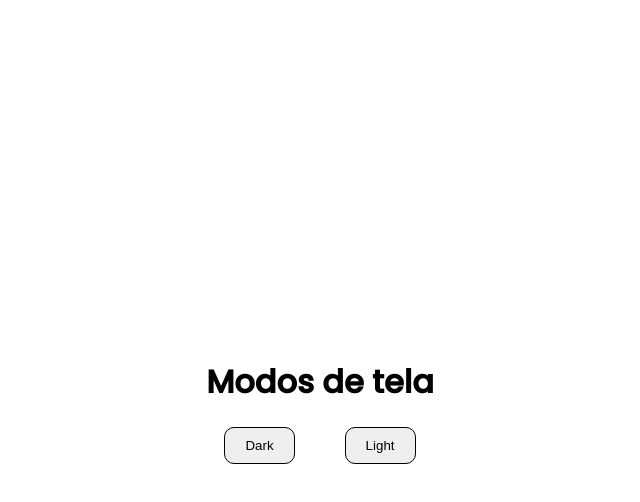
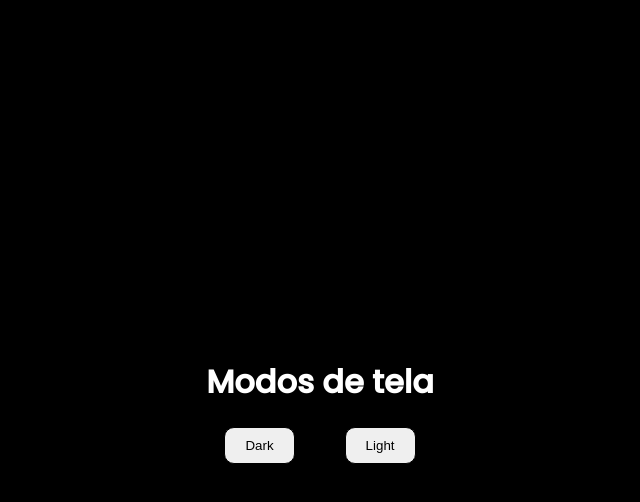
Before and after one commit to vidadofael/modoDarkLight, a plain HTML site: page index.html in a window 1280 px wide. Both pictures are taken after a click on the button "Dark". Shown: the whole page, without its empty margins (320-960 px from the left). Drawn offline with Linux system fonts and the light colour scheme.

Commit message:
I added the simple code in Js for switching screen modes to happen

```diff
--- a/index.html
+++ b/index.html
@@ -36,6 +36,17 @@
             border-radius: 10px;
             border: 1px solid #000;
         }
+        .darkMode {
+            background-color: #000;
+            color: #FFF;
+            transition: .3s ease-in-out;
+        }
+        .lightMode {
+            background-color: #fff;
+            color: #000;
+            transition: .3s ease-in-out;
+
+        }
 
     </style>
 
@@ -44,7 +55,7 @@
 
         <div class="btns">
             <button id="dark" class="btnEl">Dark</button>
-            <button id="Light" class="btnEl">Light</button>
+            <button id="light" class="btnEl">Light</button>
         </div>
     </main>
 
@@ -54,6 +65,22 @@
 
     <script>
 
+        const tela = document.querySelector('.modo-tela');
+        const btnDark = document.querySelector('#dark');
+        const btnLight = document.querySelector('#light');
+        const bgBtn = document.querySelector('.btnEl')
+
+        btnDark.addEventListener('click', addDark);
+        btnLight.addEventListener('click', addLight)
+
+        function addDark() {
+            tela.classList.add('darkMode');
+            tela.classList.remove('lightMode');
+        }
+        function addLight() {
+            tela.classList.add('lightMode');
+            tela.classList.remove('darkMode');
+        }
 
 
     </script>
```
